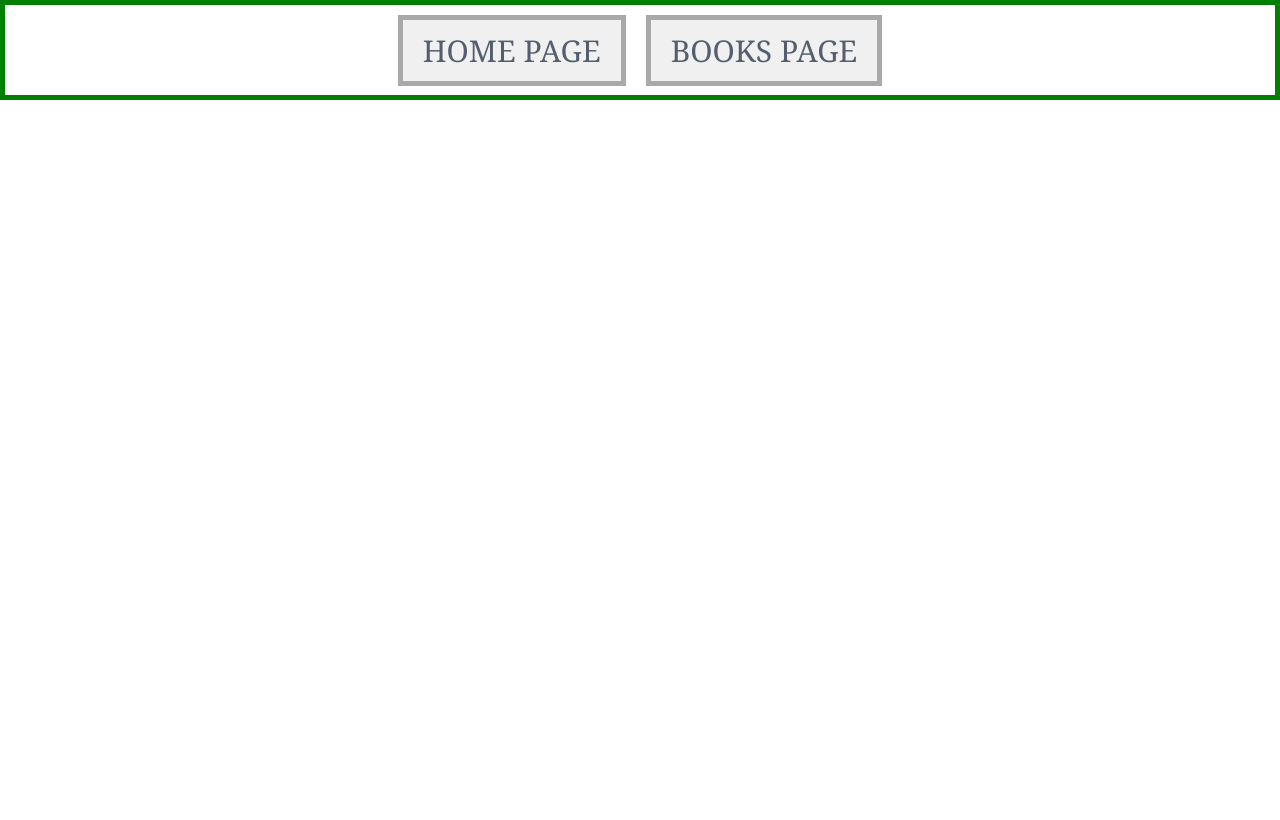
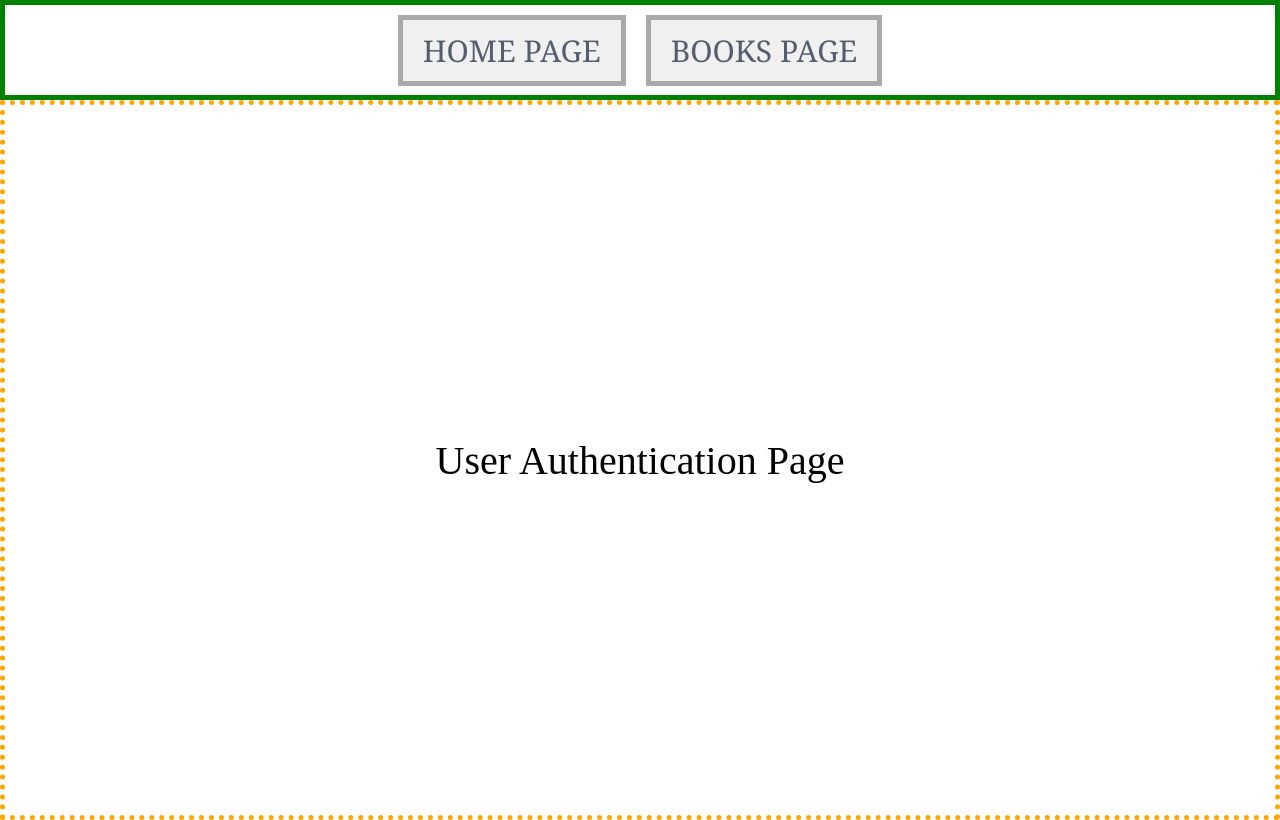
Before and after one commit to keyboard-shop/Books-authentication-frontend-2, a React (Vite) app: page /user in a window 1280 px wide. Built offline with nearby package versions, Linux system fonts and the light colour scheme.

Commit message:
admin, user pages added

```diff
--- /dev/null
+++ b/pages/AdminPage.jsx
@@ -0,0 +1,14 @@
+
+
+
+import React from 'react'
+
+const AdminPage = () => {
+  return (
+    <div className='admin-page'>
+      Admin Authentication Page
+    </div>
+  )
+}
+
+export default AdminPage
--- a/pages/HomePage.jsx
+++ b/pages/HomePage.jsx
@@ -9,7 +9,7 @@ const HomePage = () => {
     <div className='home-page'>
       <h2>Authentication</h2>
       <h4>
-        Books Auth frontend works
+        Home Authentication Page
       </h4>
     </div>
   )
--- /dev/null
+++ b/pages/UserPage.jsx
@@ -0,0 +1,15 @@
+
+
+
+
+import React from 'react'
+
+const UserPage = () => {
+  return (
+    <div className='user-page'>
+      User Authentication Page
+    </div>
+  )
+}
+
+export default UserPage
--- a/src/App.css
+++ b/src/App.css
@@ -35,7 +35,31 @@ a{
   align-items: center;
   justify-content: center;
   min-height: 90vh;
-  border: 5px solid orange;
+  border: 5px solid palevioletred;
+  padding: 0px 100px;
+
+  font-size: 40px;
+}
+
+.user-page{
+  display: flex;
+  flex-direction: column;
+  align-items: center;
+  justify-content: center;
+  min-height: 90vh;
+  border: 5px dotted orange;
+  padding: 0px 100px;
+
+  font-size: 40px;
+}
+
+.admin-page{
+  display: flex;
+  flex-direction: column;
+  align-items: center;
+  justify-content: center;
+  min-height: 90vh;
+  border: 5px dotted green;
   padding: 0px 100px;
 
   font-size: 40px;
--- a/src/App.jsx
+++ b/src/App.jsx
@@ -9,6 +9,8 @@ import Navbar from '../components/Navbar';
 
 import { StrictMode } from 'react'
 import { BrowserRouter } from "react-router-dom";
+import UserPage from '../pages/UserPage';
+import AdminPage from '../pages/AdminPage';
 
 
 function App() {
@@ -22,6 +24,8 @@ function App() {
         <Routes>
           <Route path='/' element={<HomePage />} />
           <Route path='/books' element={<BooksPage />} />
+          <Route path='/user' element={<UserPage />} />
+          <Route path='/admin' element={<AdminPage />} />
         </Routes>
       </StrictMode>
     </BrowserRouter>
```
